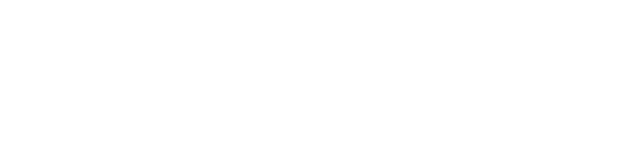
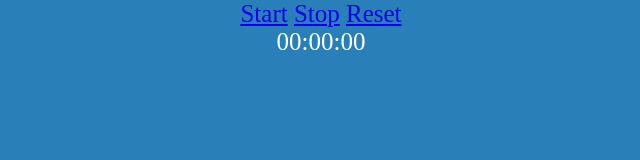
Before and after one commit to itachiea/modul15, a plain HTML site: page index.html in a window 1280 px wide. Shown: the whole page, without its empty margins (319-959 px from the left). Drawn offline with Linux system fonts and the light colour scheme.

Commit message:
zadanie 15.6

```diff
--- a/index.html
+++ b/index.html
@@ -1,9 +1,20 @@
 <!DOCTYPE html>
 <html>
-<head>
-</head>
+	<head>
+		<meta charset="UTF-8" />
+		<title>Timer!</title>
+		<link rel="stylesheet" type="text/css" href="styles.css">
+	</head>
 <body>
-	<script type="text/javascript" src="node_modules\babel-polyfill\dist\polyfill.js"></script>
-	<script src="script.compiled.js"></script>
+	<div class="container">
+		<nav class="controls">
+			<a href="#" class="button" id="start">Start</a>
+			<a href="#" class="button" id="stop">Stop</a>
+			<a href="#" class="button" id="reset">Reset</a>
+		</nav>
+		<div class="stopwatch"></div>
+		<ul class="results"></ul>
+	</div>
+	<script type="text/javascript" src="script.compiled.js"></script>
 </body>
 </html>
--- a/script.compiled.js
+++ b/script.compiled.js
@@ -1,28 +1,103 @@
-"use strict";
+'use strict';
 
 var _createClass = function () { function defineProperties(target, props) { for (var i = 0; i < props.length; i++) { var descriptor = props[i]; descriptor.enumerable = descriptor.enumerable || false; descriptor.configurable = true; if ("value" in descriptor) descriptor.writable = true; Object.defineProperty(target, descriptor.key, descriptor); } } return function (Constructor, protoProps, staticProps) { if (protoProps) defineProperties(Constructor.prototype, protoProps); if (staticProps) defineProperties(Constructor, staticProps); return Constructor; }; }();
 
 function _classCallCheck(instance, Constructor) { if (!(instance instanceof Constructor)) { throw new TypeError("Cannot call a class as a function"); } }
 
-var Point = function () {
-    function Point(x, y) {
-        _classCallCheck(this, Point);
+var Stopwatch = function () {
+    function Stopwatch(display) {
+        _classCallCheck(this, Stopwatch);
 
-        this.x = x;
-        this.y = y;
+        this.running = false;
+        this.display = display;
+        this.reset();
+        this.print(this.times);
     }
 
-    _createClass(Point, [{
-        key: "toString",
-        value: function toString() {
-            return "(" + this.x + ", " + this.y + ")";
+    _createClass(Stopwatch, [{
+        key: 'reset',
+        value: function reset() {
+            this.times = {
+                minutes: 0,
+                seconds: 0,
+                miliseconds: 0
+            };
+            this.print();
         }
-    }], [{
-        key: "print",
-        value: function print(text) {
-            console.log(text);
+    }, {
+        key: 'start',
+        value: function start() {
+            var _this = this;
+
+            if (!this.running) {
+                this.running = true;
+                this.watch = setInterval(function () {
+                    return _this.step();
+                }, 10);
+            }
+        }
+    }, {
+        key: 'stop',
+        value: function stop() {
+            this.running = false;
+            clearInterval(this.watch);
+        }
+    }, {
+        key: 'step',
+        value: function step() {
+            if (!this.running) return;
+            this.calculate();
+            this.print();
+        }
+    }, {
+        key: 'calculate',
+        value: function calculate() {
+            this.times.miliseconds += 1;
+            if (this.times.miliseconds >= 100) {
+                this.times.seconds += 1;
+                this.times.miliseconds = 0;
+            }
+            if (this.times.seconds >= 60) {
+                this.times.minutes += 1;
+                this.seconds = 0;
+            }
+        }
+    }, {
+        key: 'print',
+        value: function print() {
+            this.display.innerText = this.format(this.times);
+        }
+    }, {
+        key: 'format',
+        value: function format(times) {
+            return pad0(times.minutes) + ':' + pad0(times.seconds) + ':' + pad0(Math.floor(times.miliseconds));
         }
     }]);
 
-    return Point;
+    return Stopwatch;
 }();
+
+function pad0(value) {
+    var result = value.toString();
+    if (result.length < 2) {
+        result = '0' + result;
+    }
+    return result;
+}
+
+var stopwatch = new Stopwatch(document.querySelector('.stopwatch'));
+
+var startButton = document.getElementById('start');
+startButton.addEventListener('click', function () {
+    return stopwatch.start();
+});
+
+var stopButton = document.getElementById('stop');
+stopButton.addEventListener('click', function () {
+    return stopwatch.stop();
+});
+
+var resetButton = document.getElementById('reset');
+resetButton.addEventListener('click', function () {
+    return stopwatch.reset();
+});
--- /dev/null
+++ b/styles.css
@@ -0,0 +1,15 @@
+body {
+	background-color: #2980b9;
+	margin: 0;
+}
+.container {
+	width: 100%;
+	max-width: 800px;
+	margin: auto;
+	text-align: center;
+	font-size: 25px;
+}
+.stopwatch, .controls {
+	color: white;
+	text-decoration: none;
+}
```
Also changed, not shown: script.js (+72 -8 lines).
